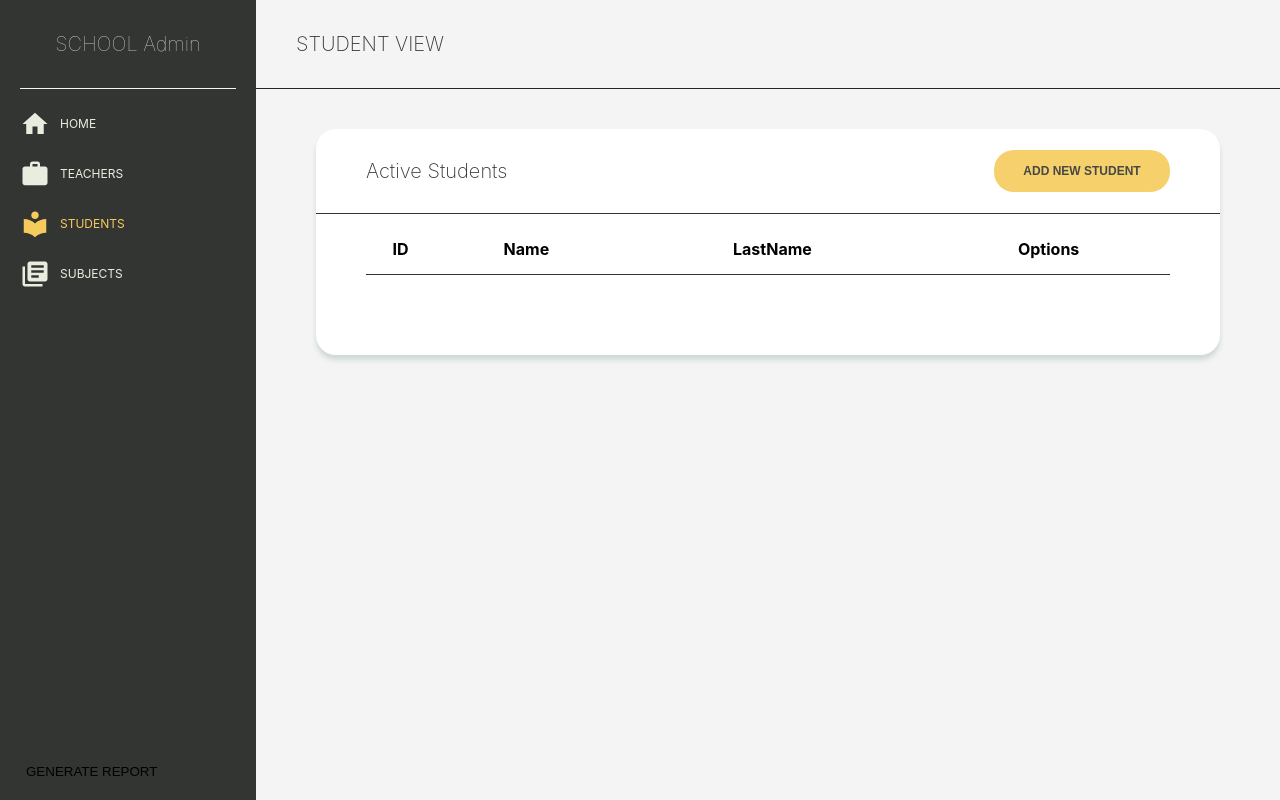
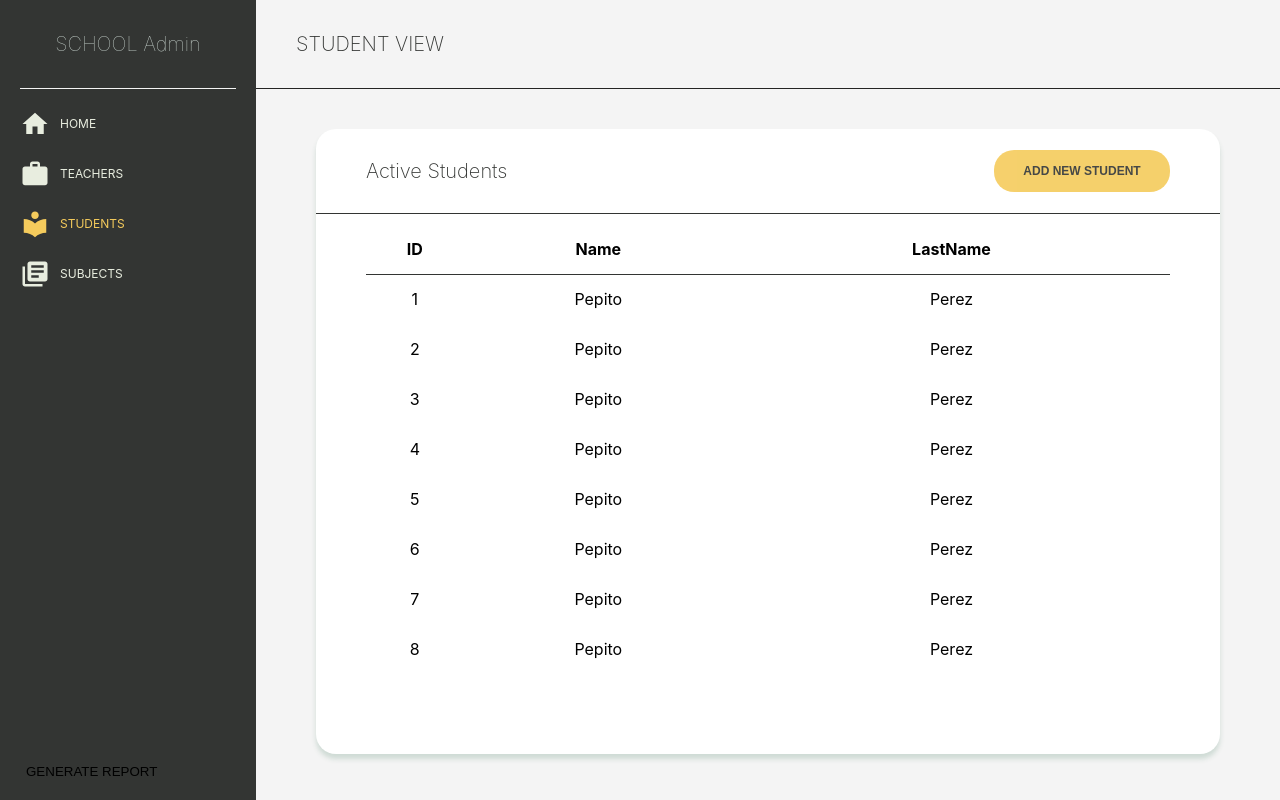
Before and after one commit to Danntastico/school-admin, a React (Create React App) app: page /students in a window 1280 px wide. Built offline with nearby package versions, Linux system fonts and the light colour scheme.

Commit message:
The model of table will change

```diff
--- a/src/components/Table/index.js
+++ b/src/components/Table/index.js
@@ -1,18 +1,16 @@
 import React from "react";
-import { TableMain, TableHead, TableBody } from "./styles";
+import { TableMain, TableHead } from "./styles";
 
 export const Table = ({ headLabels = [], children }) => {
   return (
     <>
       <TableMain>
         <TableHead>
-          <tr>
-            {headLabels.map((item) => (
-              <th key={item}>{item}</th>
-            ))}
-          </tr>
+          {headLabels.map((item) => (
+            <th key={item}>{item}</th>
+          ))}
         </TableHead>
-        <TableBody>{children}</TableBody>
+        {children}
       </TableMain>
     </>
   );
--- a/src/components/Table/styles.js
+++ b/src/components/Table/styles.js
@@ -6,9 +6,10 @@ export const TableMain = styled.table`
   border-collapse: collapse;
 `;
 
-export const TableHead = styled.thead`
+export const TableHead = styled.tr`
   border-bottom: 1px solid var(--secondary-color);
   height: 50px;
+  text-align: center;
 `;
 export const TableBody = styled.tbody`
   margin: 10px 50px;
--- a/src/components/TableRow/index.js
+++ b/src/components/TableRow/index.js
@@ -1,9 +1,5 @@
 import React from "react";
-
-export const TableRow = ({ children }) => {
-  return (
-    <tr>
-      {children} <Button />
-    </tr>
-  );
+import { TableRow as TabRow } from "./styles";
+export const TableRow = ({ children, inputColor }) => {
+  return <TabRow inputColor={inputColor}>{children}</TabRow>;
 };
--- /dev/null
+++ b/src/components/TableRow/styles.js
@@ -0,0 +1,15 @@
+import styled from "styled-components";
+
+export const TableRow = styled.tr`
+  text-align: center;
+  background-color: ${(props) => props.bgColor || "#fffff"};
+  height: 50px;
+  transition: 0.4s;
+  cursor: pointer;
+  :hover {
+    transform: scale(1.1);
+    border: 1px solid var(--secondary-color);
+    transition: 0.8s;
+    font-weight: bold;
+  }
+`;
--- a/src/pages/Student.js
+++ b/src/pages/Student.js
@@ -11,6 +11,8 @@ import { List } from "../components/List";
 import { CardContainer } from "../styles/CardContainer";
 import { Table } from "../components/Table";
 import { personHeadLabels } from "../utils/tableConfig";
+import { testPeople } from "../utils/testData";
+import { TableRow } from "../components/TableRow";
 
 export const Students = () => {
   const [values, handleInputChange, reset] = useInput({
@@ -56,7 +58,15 @@ export const Students = () => {
             buttonLabel="Add New Student"
             handleAddItem={openModal}
           >
-            <Table headLabels={personHeadLabels} />
+            <Table headLabels={personHeadLabels}>
+              {testPeople.map((item) => (
+                <TableRow>
+                  {Object.values(item).map((i) => (
+                    <td key={i}>{i}</td>
+                  ))}
+                </TableRow>
+              ))}
+            </Table>
           </List>
         </CardContainer>
       </div>
--- a/src/pages/Subjects.js
+++ b/src/pages/Subjects.js
@@ -1,4 +1,5 @@
 import React from "react";
+
 import { Headbar } from "../components/Headbar";
 import { useInput } from "../hooks/useInput";
 import { useModal } from "../hooks/useModal";
@@ -6,6 +7,14 @@ import { Button } from "../components/Button";
 import { ModalContainer } from "../components/ModalContainer";
 import { Form } from "../components/Form";
 import { Field } from "../components/Field";
+import { List } from "../components/List";
+import { Table } from "../components/Table";
+import { CardContainer } from "../styles/CardContainer";
+import { subjectHeadLabels } from "../utils/tableConfig";
+import { testSubjects } from "../utils/testData";
+import { TableRow } from "../components/TableRow";
+import { DETAIL_SUBJECT_PATH } from "../utils/constants";
+import { Link } from "../styles/GlobalStyle";
 
 export const Subjects = () => {
   const [values, handleInputChange, reset] = useInput({
@@ -39,7 +48,27 @@ export const Subjects = () => {
   return (
     <div>
       <Headbar title="Subject View" />
-      <div className="pageContent"></div>
+      <div className="pageContent">
+        <CardContainer>
+          <List
+            title="Active Subjects"
+            buttonLabel="Add New Subject"
+            handleAddItem={openModal}
+          >
+            <Table headLabels={subjectHeadLabels}>
+              {testSubjects.map((item) => (
+                <Link to={DETAIL_SUBJECT_PATH}>
+                  <TableRow>
+                    {Object.values(item).map((i) => (
+                      <td key={i}>{i}</td>
+                    ))}
+                  </TableRow>
+                </Link>
+              ))}
+            </Table>
+          </List>
+        </CardContainer>
+      </div>
       {modalComponent()}
     </div>
   );
--- a/src/pages/Teacher.js
+++ b/src/pages/Teacher.js
@@ -8,6 +8,11 @@ import { Form } from "../components/Form";
 import { Field } from "../components/Field";
 import { informationFields } from "../utils/fieldsList";
 import { CardContainer } from "../styles/CardContainer";
+import { List } from "../components/List";
+import { personHeadLabels } from "../utils/tableConfig";
+import { TableRow } from "../components/TableRow";
+import { testPeople } from "../utils/testData";
+import { Table } from "../components/Table";
 
 export const Teachers = () => {
   const [values, handleInputChange, reset] = useInput({
@@ -47,7 +52,23 @@ export const Teachers = () => {
     <>
       <Headbar title="Teacher View" />
       <div className="pageContent">
-        <CardContainer></CardContainer>
+        <CardContainer>
+          <List
+            title="Active Students"
+            buttonLabel="Add New Student"
+            handleAddItem={openModal}
+          >
+            <Table headLabels={personHeadLabels}>
+              {testPeople.map((item) => (
+                <TableRow>
+                  {Object.values(item).map((i) => (
+                    <td key={i}>{i}</td>
+                  ))}
+                </TableRow>
+              ))}
+            </Table>
+          </List>
+        </CardContainer>
       </div>
       {modalComponent()}
     </>
--- a/src/styles/GlobalStyle.js
+++ b/src/styles/GlobalStyle.js
@@ -1,4 +1,5 @@
-import { createGlobalStyle } from 'styled-components';
+import styled, { createGlobalStyle } from "styled-components";
+import { Link as LinkRouter } from "@reach/router";
 
 export const GlobalStyle = createGlobalStyle`
 
@@ -51,3 +52,7 @@ export const GlobalStyle = createGlobalStyle`
     margin: 40px 60px;
   }
 `;
+
+export const Link = styled(LinkRouter)`
+  font-style: none;
+`;
--- a/src/utils/tableConfig.js
+++ b/src/utils/tableConfig.js
@@ -1 +1,2 @@
-export const personHeadLabels = ["ID", "Name", "LastName", "Options"];
+export const personHeadLabels = ["ID", "Name", "LastName"];
+export const subjectHeadLabels = ["Id", "Name", "Year"];
--- a/src/utils/testData.js
+++ b/src/utils/testData.js
@@ -1,4 +1,4 @@
-export const testPerson = [
+export const testPeople = [
   {
     id: "1",
     name: "Pepito",
@@ -40,3 +40,36 @@ export const testPerson = [
     lastName: "Perez",
   },
 ];
+
+export const testSubjects = [
+  {
+    id: "1",
+    name: "Math",
+    year: 2020,
+  },
+  {
+    id: "2",
+    name: "Geography",
+    year: 2020,
+  },
+  {
+    id: "3",
+    name: "Sciences",
+    year: 2020,
+  },
+  {
+    id: "4",
+    name: "Physical Education",
+    year: 2020,
+  },
+  {
+    id: "5",
+    name: "calculus",
+    year: 2020,
+  },
+  {
+    id: "6",
+    name: "2Physics",
+    year: 2020,
+  },
+];
```
